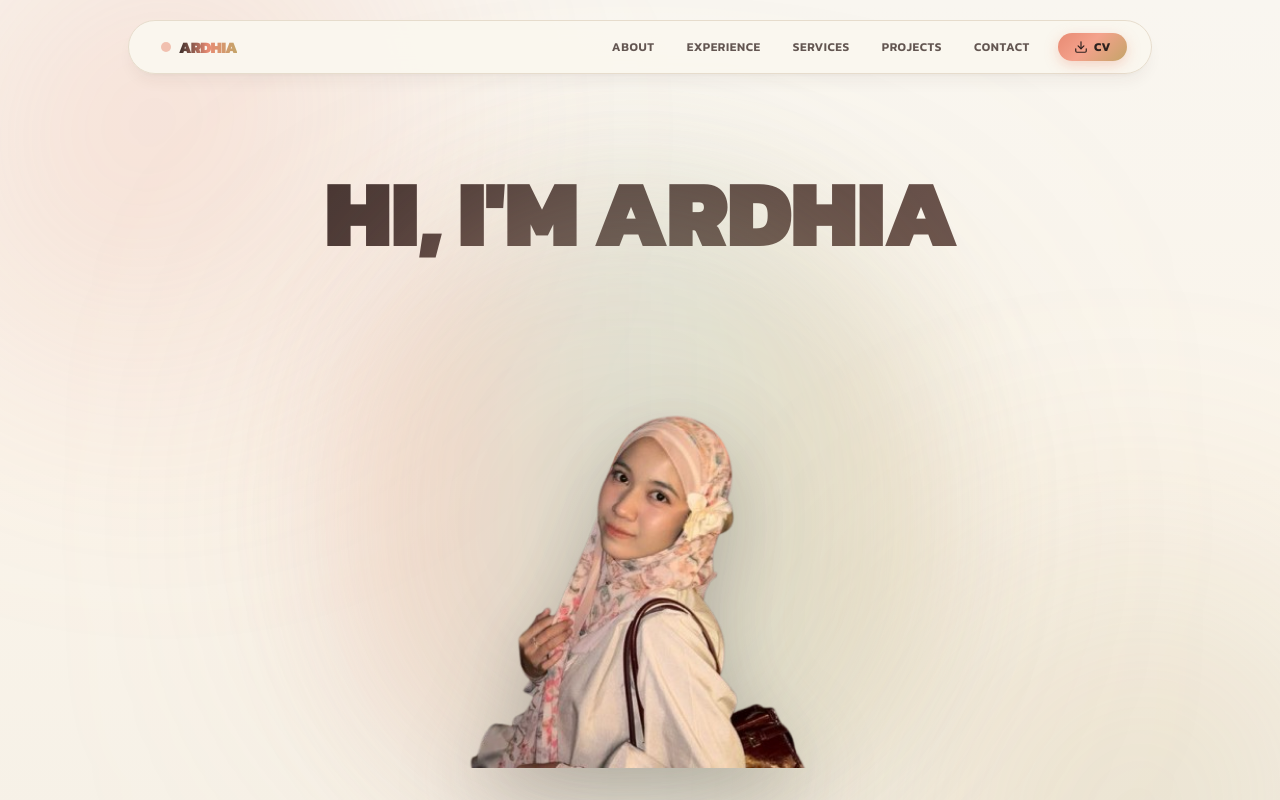
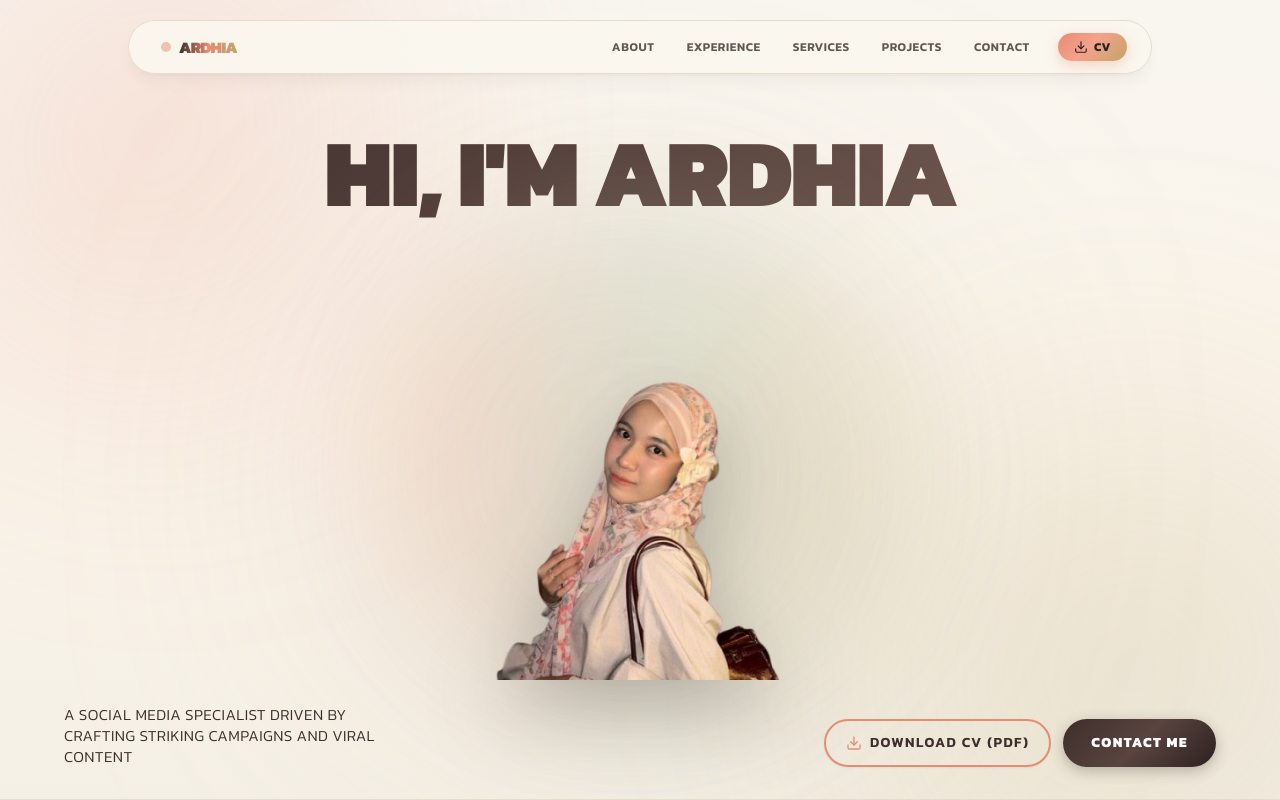
Before and after one commit to Braneee/portofolio-ardhia, a Next.js app: page / in a window 1280 px wide. Shown: the top 800 px of the page. Built offline with nearby package versions, Linux system fonts and the light colour scheme.

Commit message:
style: optimize HeroSection to fit perfectly above the fold (100vh layout)

```diff
--- a/src/components/sections/HeroSection.tsx
+++ b/src/components/sections/HeroSection.tsx
@@ -20,7 +20,7 @@ export function HeroSection() {
   ];
 
   return (
-    <section className="min-h-screen w-full flex flex-col items-center justify-between relative bg-gradient-to-b from-[#F9F6F0] via-[#FAF4EA] to-[#F5F0E6] pt-20 pb-10 px-6 sm:px-10 z-20 border-b border-[#E6DCCC] overflow-hidden">
+    <section className="h-screen min-h-[600px] max-h-[1080px] w-full flex flex-col items-center justify-between relative bg-gradient-to-b from-[#F9F6F0] via-[#FAF4EA] to-[#F5F0E6] pt-24 pb-6 sm:pb-8 px-6 sm:px-10 z-20 border-b border-[#E6DCCC] overflow-hidden">
 
       {/* Soft Warm Peach & Sage Green Ambient Color Orbs */}
       <div className="absolute top-[-10%] left-[-5%] w-[500px] h-[500px] rounded-full bg-gradient-to-br from-[#F4A28C]/25 via-[#E88B73]/20 to-transparent blur-[130px] pointer-events-none" />
@@ -52,7 +52,7 @@ export function HeroSection() {
             </div>
 
             {/* Mobile Nav Actions (CV + Hamburger Button) */}
-            <div className="flex md:hidden items-center gap-2">
+            <div className="flex md:flex-none md:hidden items-center gap-2">
               <DownloadCVButton variant="nav" />
               <button
                 onClick={() => setMobileMenuOpen(!mobileMenuOpen)}
@@ -96,8 +96,8 @@ export function HeroSection() {
         </AnimatePresence>
       </header>
 
-      {/* Hero Heading (Positioned Closely Above Cutout Photo) */}
-      <div className="w-full pt-16 sm:pt-20 md:pt-22 z-10">
+      {/* Hero Heading */}
+      <div className="w-full mt-4 sm:mt-6 z-10 flex-shrink-0">
         <FadeIn delay={0.15} y={30} className="w-full">
           <h1 className="hero-heading font-black uppercase tracking-tight leading-none w-full text-center text-[clamp(2.8rem,7.5vw,7.2rem)] py-1">
             Hi, i&apos;m ardhia
@@ -105,11 +105,11 @@ export function HeroSection() {
         </FadeIn>
       </div>
 
-      {/* Centered Person Cutout (Shifted Upwards Closer to Title) */}
-      <div className="relative z-20 -mt-6 sm:-mt-10 md:-mt-14 my-2 flex items-center justify-center">
-        <FadeIn delay={0.4} y={20}>
+      {/* Centered Person Cutout (Scales with viewport height) */}
+      <div className="relative z-20 flex-1 flex items-center justify-center w-full min-h-0 -my-4 sm:-my-6">
+        <FadeIn delay={0.4} y={20} className="h-full flex items-center justify-center">
           <Magnet padding={150} strength={3} activeTransition="transform 0.3s ease-out" inactiveTransition="transform 0.6s ease-in-out">
-            <div className="relative group flex justify-center items-center">
+            <div className="relative group flex justify-center items-center h-full">
               {/* Soft Warm Glowing Aura Behind Cutout */}
               <div className="absolute -inset-8 rounded-full bg-gradient-to-r from-[#F4A28C]/45 via-[#A8BBA2]/40 to-[#C4A468]/35 opacity-65 blur-3xl group-hover:opacity-90 transition duration-500 pointer-events-none" />
 
@@ -118,12 +118,10 @@ export function HeroSection() {
                 src="/images/ardhia-cutout.png"
                 alt="Ardhia Nurul Vitra Iskandar - Social Media Specialist"
                 style={{
-                  maxWidth: '520px',
-                  maxHeight: '600px',
                   objectFit: 'contain',
                   filter: 'drop-shadow(0 28px 40px rgba(61,46,43,0.3))',
                 }}
-                className="w-[290px] sm:w-[380px] md:w-[460px] lg:w-[520px] h-[350px] sm:h-[450px] md:h-[520px] lg:h-[600px] pointer-events-auto transition-transform duration-300 group-hover:scale-105"
+                className="w-auto h-[45vh] md:h-[55vh] max-h-[550px] min-h-[300px] pointer-events-auto transition-transform duration-300 group-hover:scale-105"
               />
             </div>
           </Magnet>
@@ -131,7 +129,7 @@ export function HeroSection() {
       </div>
 
       {/* Bottom Bar */}
-      <div className="w-full max-w-6xl flex flex-col sm:flex-row justify-between items-center sm:items-end gap-6 pt-2 z-20">
+      <div className="w-full max-w-6xl flex flex-col sm:flex-row justify-between items-center sm:items-end gap-6 pt-2 z-20 flex-shrink-0">
         <FadeIn delay={0.35} y={20}>
           <p className="text-[#3D2E2B] font-light uppercase tracking-wide leading-snug text-center sm:text-left text-[clamp(0.8rem,1.2vw,1.2rem)] max-w-[280px] sm:max-w-[320px]">
             a social media specialist driven by crafting striking campaigns and viral content
```
